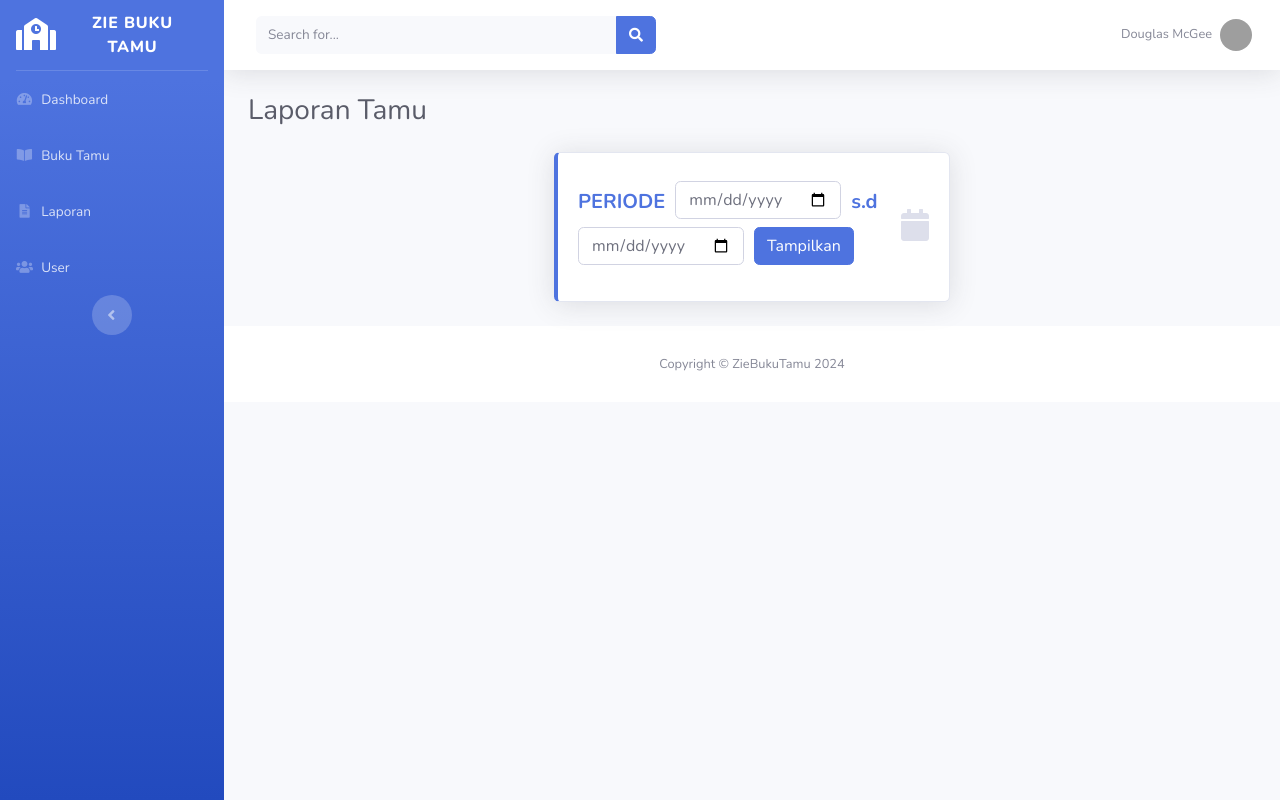
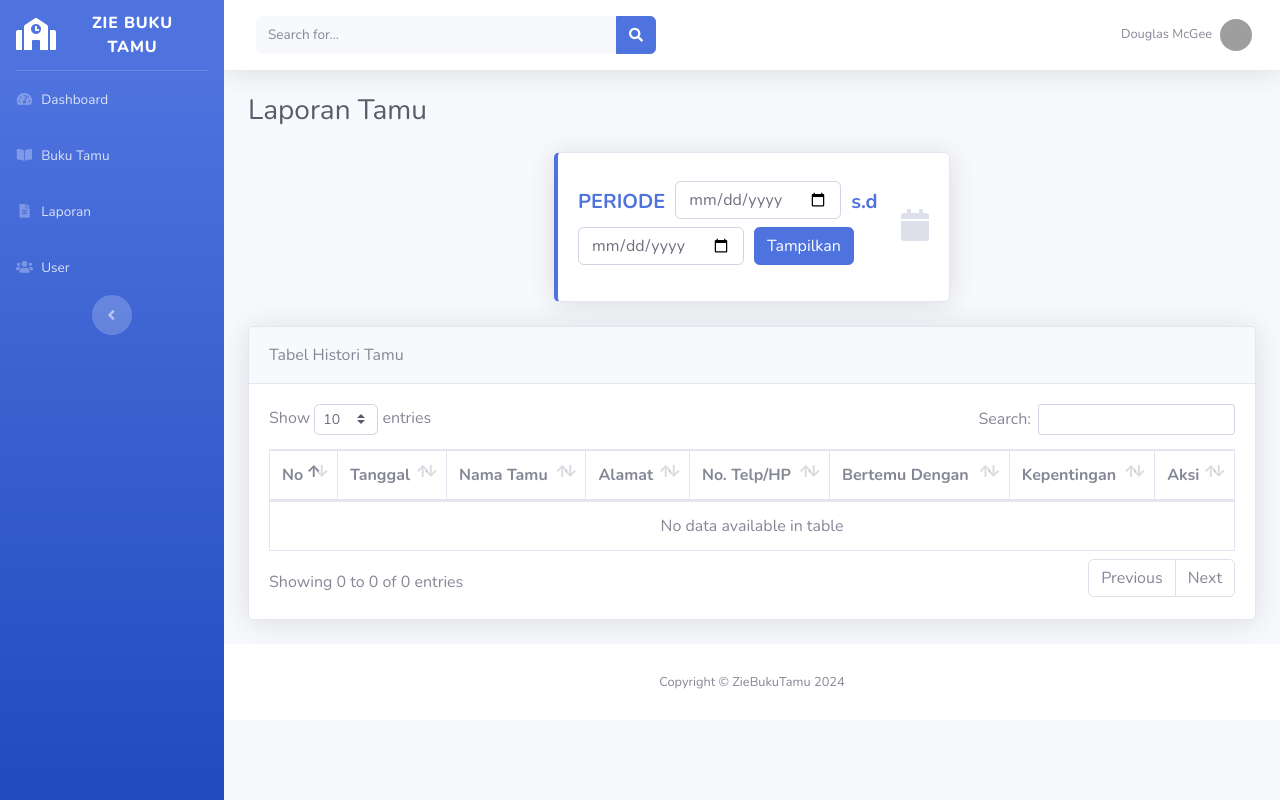
Before and after one commit to Fhr11/Buku_Tamu, a PHP site: page /laporan.php in a window 1280 px wide. Run offline with PHP 8.4, Linux system fonts and the light colour scheme; grey boxes are pictures that could not be loaded.

Commit message:
menambahkan fitur halaman laporan dan fitur tampil laporan

```diff
--- a/laporan.php
+++ b/laporan.php
@@ -48,6 +48,57 @@ require_once('function.php');
         </div>
     </div>
 
+    <div class="card shadow mb-4">
+        <div class="card-header py-3">
+            <span class="text">Tabel Histori Tamu</span>
+        </div>
+        <div class="card-body">
+            <div class="table-responsive">
+                <table class="table table-bordered" id="dataTable" width="100%" cellspacing="0">
+                    <thead>
+                        <tr>
+                            <th>No</th>
+                            <th>Tanggal</th>
+                            <th>Nama Tamu</th>
+                            <th>Alamat</th>
+                            <th>No. Telp/HP</th>
+                            <th>Bertemu Dengan</th>
+                            <th>Kepentingan</th>
+                            <th>Aksi</th>
+                        </tr>
+                    </thead>
+                    <tbody>
+                        <?php
+                        if (isset($_POST['tampilkan'])) {
+                            $p_awal = $_POST['p_awal'];
+                            $p_akhir = $_POST['p_akhir'];
+                            // penomoran auto-increment
+                            $no = 1;
+                            // Query untuk memanggil semua data dari tabel buku_tamu
+                            $buku_tamu = query("SELECT * FROM buku_tamu WHERE tanggal BETWEEN '$p_awal' AND '$p_akhir' ");
+                            foreach ($buku_tamu as $tamu) : ?>
+                                <tr>
+                                    <td><?= $no++; ?></td>
+                                    <td><?= $tamu['tanggal'] ?></td>
+                                    <td><?= $tamu['nama_tamu'] ?></td>
+                                    <td><?= $tamu['alamat'] ?></td>
+                                    <td><?= $tamu['no_hp'] ?></td>
+                                    <td><?= $tamu['bertemu'] ?></td>
+                                    <td><?= $tamu['kepentingan'] ?></td>
+                                    <td>
+                                        <a class="btn btn-success" href="edit-tamu.php?id=<?= $tamu['id_tamu'] ?>">Ubah</a>
+                                        <a onclick="return confirm('Apakah anda yakin ingin menghapus data ini?')" class="btn btn-danger" href="hapus-tamu.php?id=<?= $tamu['id_tamu'] ?>">Hapus</a>
+                                    </td>
+                                </tr>
+                            <?php endforeach; ?>
+                        <?php } ?>
+                    </tbody>
+
+                </table>
+            </div>
+        </div>
+    </div>
+
     <!--container.fluid -->
 
     <?php
```
